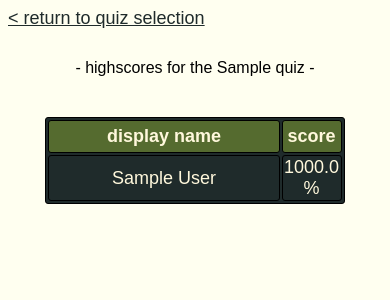
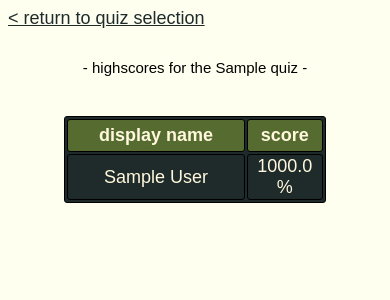
Before and after one commit to JBiondi/fullstack_quiz, a Django app: template frontend/templates/frontend/highscores.html in a window 390 px wide. Shown: the top 300 px of the page. Run offline with Django 3.2, Linux system fonts and the light colour scheme; tables that the repository leaves empty hold one stand-in row (values such as "Sample post"); the template is opened without the code that fills it: values that come from a table or form of the project are taken from there, most other values are stand-ins (such as "Sample title", 1, 10 or a date in 2020); some web fonts are replaced.

Commit message:
Small screen adjustments

```diff
--- a/frontend/static/css/styles.css
+++ b/frontend/static/css/styles.css
@@ -339,7 +339,7 @@ body.django-prog .display-name-prompt {
     }
 
     body .table-title {
-        font-size: 16px;
+        font-size: 15px;
     }
 
     body .user-score-notification {
@@ -351,11 +351,12 @@ body.django-prog .display-name-prompt {
     }
 
     table, th, td {
-        width: 80%;
+        width: 70%;
     }
 
     body .return-link {
         text-align: center;
+        justify-content: center;
         padding-left: 0;
     }
 
```
